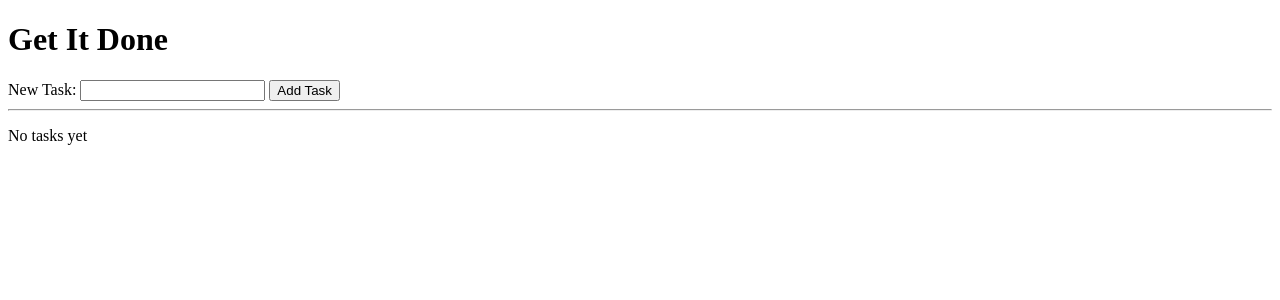
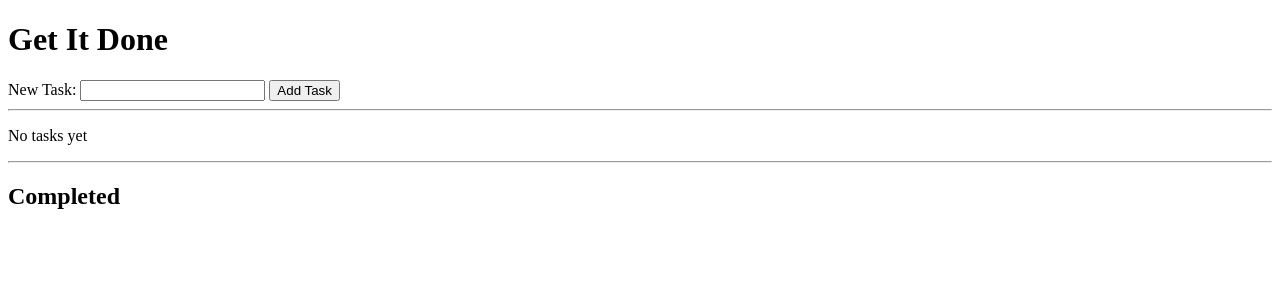
Before and after one commit to alarconm/get-it-done, a Flask app: page / in a window 1280 px wide. Shown: the top 300 px of the page. Run offline with Flask 2, Linux system fonts and the light colour scheme; data that the repository does not hold is empty.

Commit message:
Added boolean flagging rather than deletion when tasks are marked complete, added completed task list to index view

```diff
--- a/main.py
+++ b/main.py
@@ -12,9 +12,11 @@ class Task(db.Model):
 
     id = db.Column(db.Integer, primary_key=True)
     name = db.Column(db.String(120))
+    completed = db.Column(db.Boolean)
 
     def __init__(self, name):
         self.name = name
+        self.completed = False
 
 
 @app.route('/', methods=['POST', 'GET'])
@@ -23,14 +25,16 @@ def index():
 
     if request.method == 'POST':
         task_name = request.form['task']
-        if task_name != '':
+        if task_name:
             new_task = Task(task_name)
             db.session.add(new_task)
             db.session.commit()
 
-    tasks = Task.query.all()
+    tasks = Task.query.filter_by(completed=False).all()
+    completed_tasks = Task.query.filter_by(completed=True).all()
 
-    return render_template('todos.html', title="Get It Done", tasks=tasks)
+    return render_template('todos.html', title="Get It Done", tasks=tasks,
+                           completed_tasks=completed_tasks)
 
 @app.route('/delete-task', methods=['POST'])
 def delete_task():
@@ -39,7 +43,8 @@ def delete_task():
 
     task_id = int(request.form['task-id'])
     task = Task.query.get(task_id)
-    db.session.delete(task)
+    task.completed = True
+    db.session.add(task)
     db.session.commit()
 
     return redirect('/')
--- a/templates/todos.html
+++ b/templates/todos.html
@@ -8,6 +8,7 @@
             <input type="text" name="task" />
         </label>
         <input type="submit" value="Add Task" />
+    </form>
 
     <hr />
 
@@ -26,4 +27,15 @@
         {% endfor %}
         </ol>
     </p>
+
+    <hr />
+
+    <h2>Completed</h2>
+
+    <ul>
+        {% for task in completed_tasks %}
+        <li>{{task.name}}</li>
+        {% endfor %}
+    </ul>
+
 {% endblock %}
```
